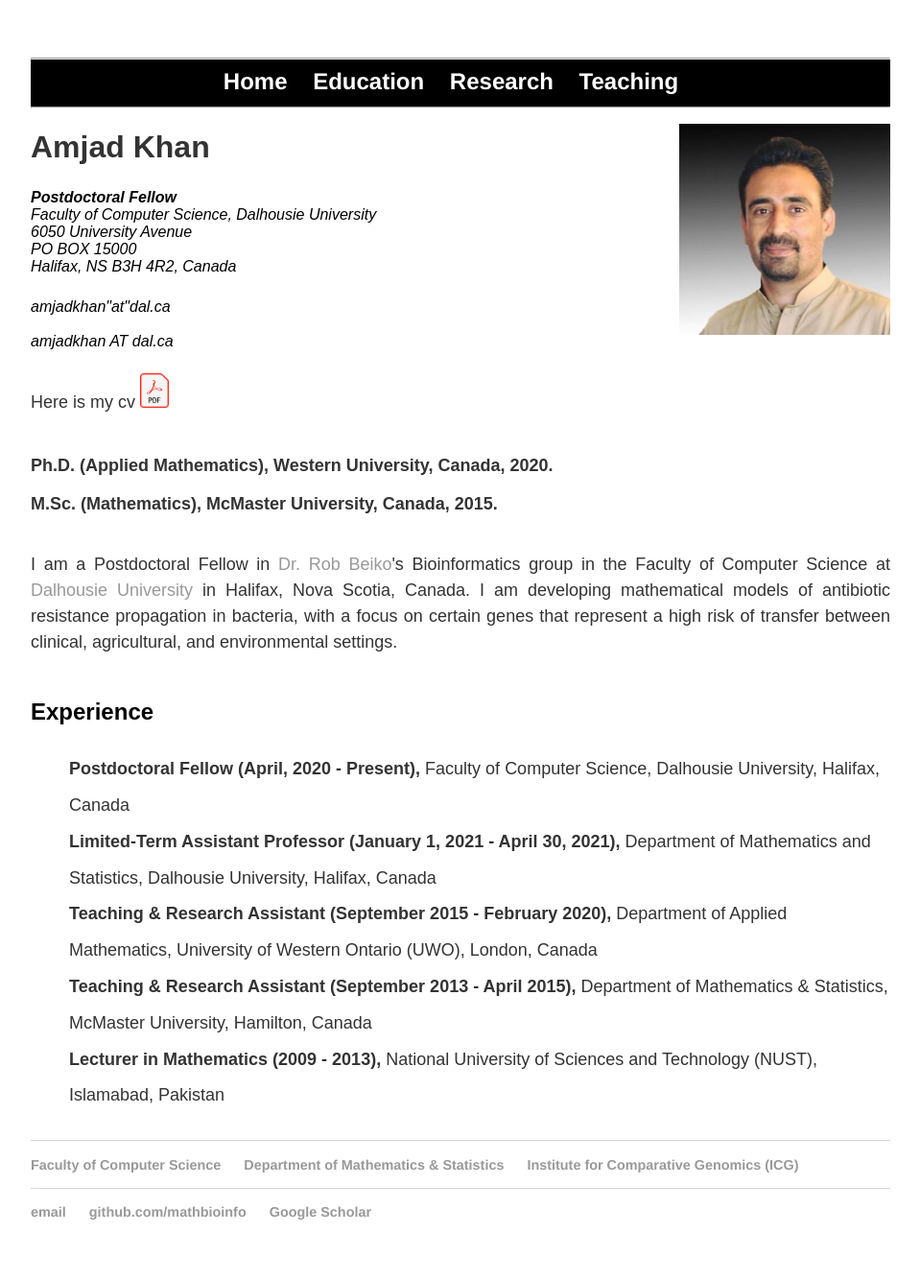
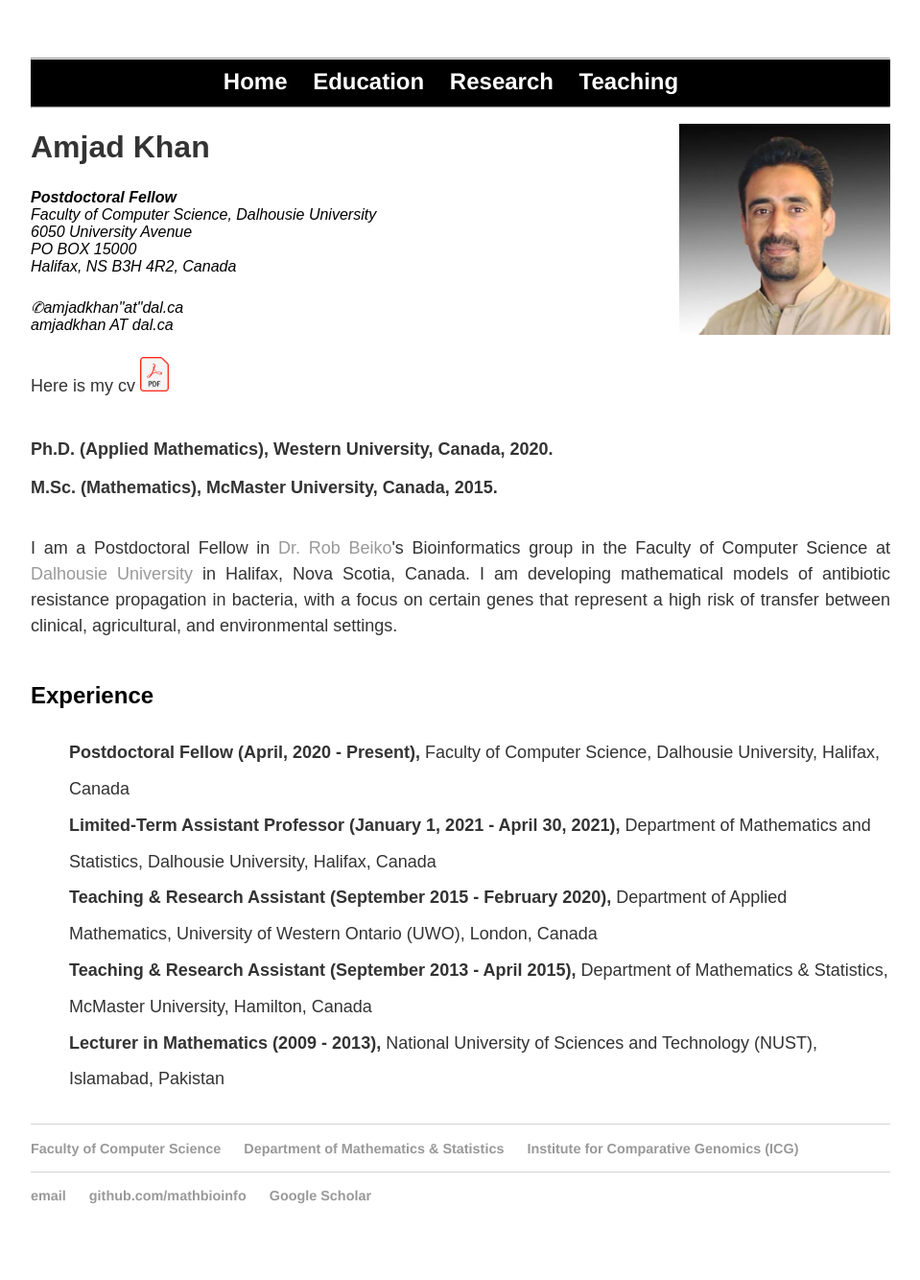
Before and after one commit to MathBioInfo/amjadkhan, a Jekyll site: the page index.html, which Jekyll copies as it is, in a window 1280 px wide. Shown: the whole page at 96% size, without its empty margins (160-1119 px from the left). Built offline with Jekyll 4.4.1, drawn with Linux system fonts in a browser that asks for light colours.

Commit message:
Update index.html

```diff
--- a/index.html
+++ b/index.html
@@ -41,10 +41,8 @@
           		PO BOX 15000 <br>
 			Halifax, NS B3H 4R2, Canada<br> </p>
 			<!--<abbr title="phone">P:</abbr> <br>-->
-			<span class="obfuscate">amjadkhan"at"dal.ca</span>
-			<div class="et_pb_blurb_content">
-					<div class="et_pb_main_blurb_image"><span class="et_pb_image_wrap"><span class="et-waypoint et_pb_animation_top et_pb_animation_top_tablet et_pb_animation_top_phone et-pb-icon">&#xe087;</span></span></div>
-					<div class="et_pb_blurb_container">
+			<span class="obfuscate">&#9990;amjadkhan"at"dal.ca</span>
+
 			<div class="et_pb_blurb_description">amjadkhan AT dal.ca</p></div>
 			</address>
 			<p><font size="4"> Here is my cv
```
